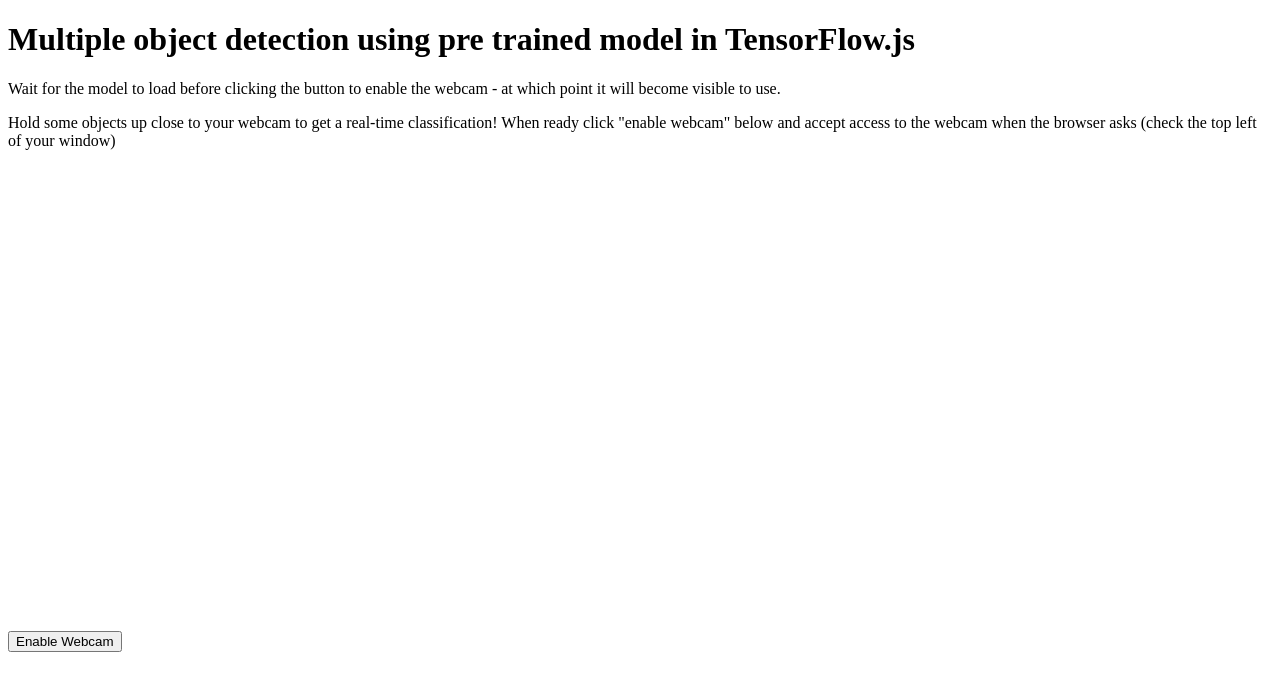
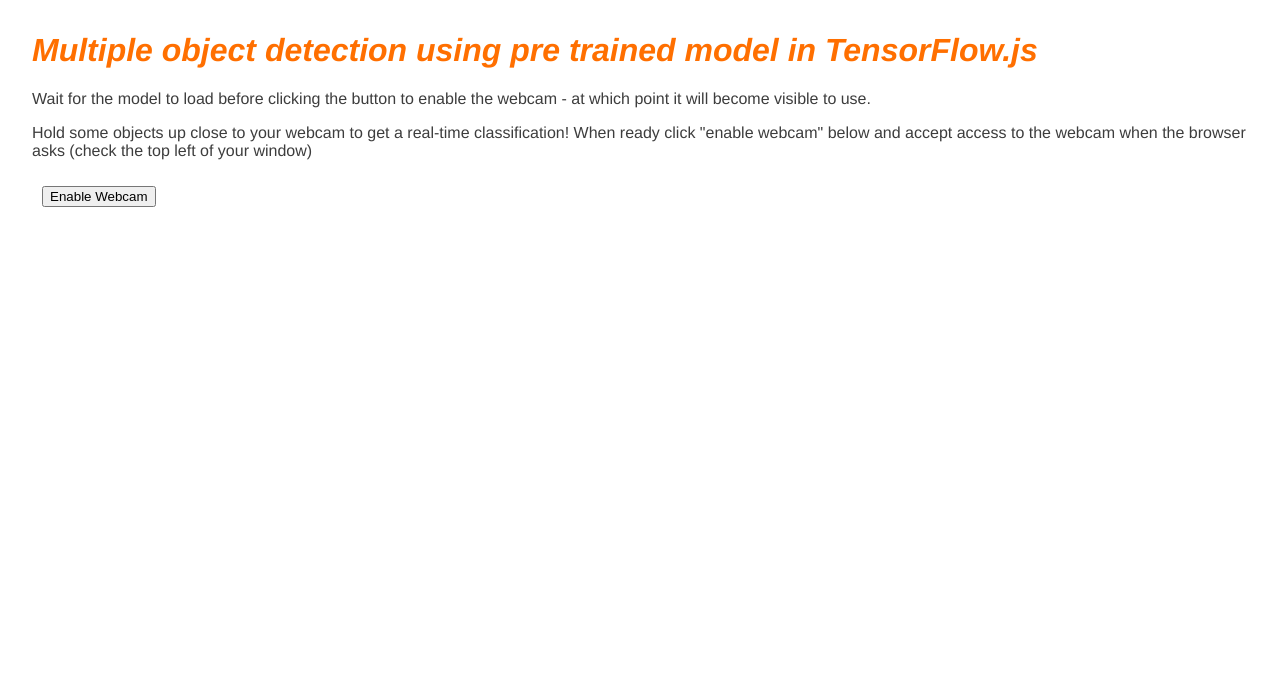
Before and after one commit to MELSElearn/cloudrun_python, a Flask app: page / in a window 1280 px wide. Shown: the top 691 px of the page. Run offline with Flask 2, Linux system fonts and the light colour scheme; some libraries are stand-ins or nearby versions.

Commit message:
Update form.html

```diff
--- a/templates/form.html
+++ b/templates/form.html
@@ -6,7 +6,60 @@
     <meta http-equiv="X-UA-Compatible" content="IE=edge">
     <meta name="viewport" content="width=device-width, initial-scale=1">
     <!-- Import the webpage's stylesheet -->
-    <link rel="stylesheet" type= "text/css" href="{{url_for('static',filename='styles/style.css')}}">
+    <style>
+      body {
+        font-family: helvetica, arial, sans-serif;
+        margin: 2em;
+        color: #3D3D3D;
+      }
+
+      h1 {
+        font-style: italic;
+        color: #FF6F00;
+      }
+
+      video {
+        display: block;
+      }
+
+      section {
+        opacity: 1;
+        transition: opacity 500ms ease-in-out;
+      }
+
+      .removed {
+        display: none;
+      }
+
+      .invisible {
+        opacity: 0.2;
+      }
+
+      .camView {
+        position: relative;
+        float: left;
+        width: calc(100% - 20px);
+        margin: 10px;
+        cursor: pointer;
+      }
+
+      .camView p {
+        position: absolute;
+        padding: 5px;
+        background-color: rgba(255, 111, 0, 0.85);
+        color: #FFF;
+        border: 1px dashed rgba(255, 255, 255, 0.7);
+        z-index: 2;
+        font-size: 12px;
+      }
+
+      .highlighter {
+        background: rgba(0, 255, 0, 0.25);
+        border: 1px dashed #fff;
+        z-index: 1;
+        position: absolute;
+      }
+    </style>
   </head>
   <body>
     <h1>Multiple object detection using pre trained model in TensorFlow.js</h1>
```
